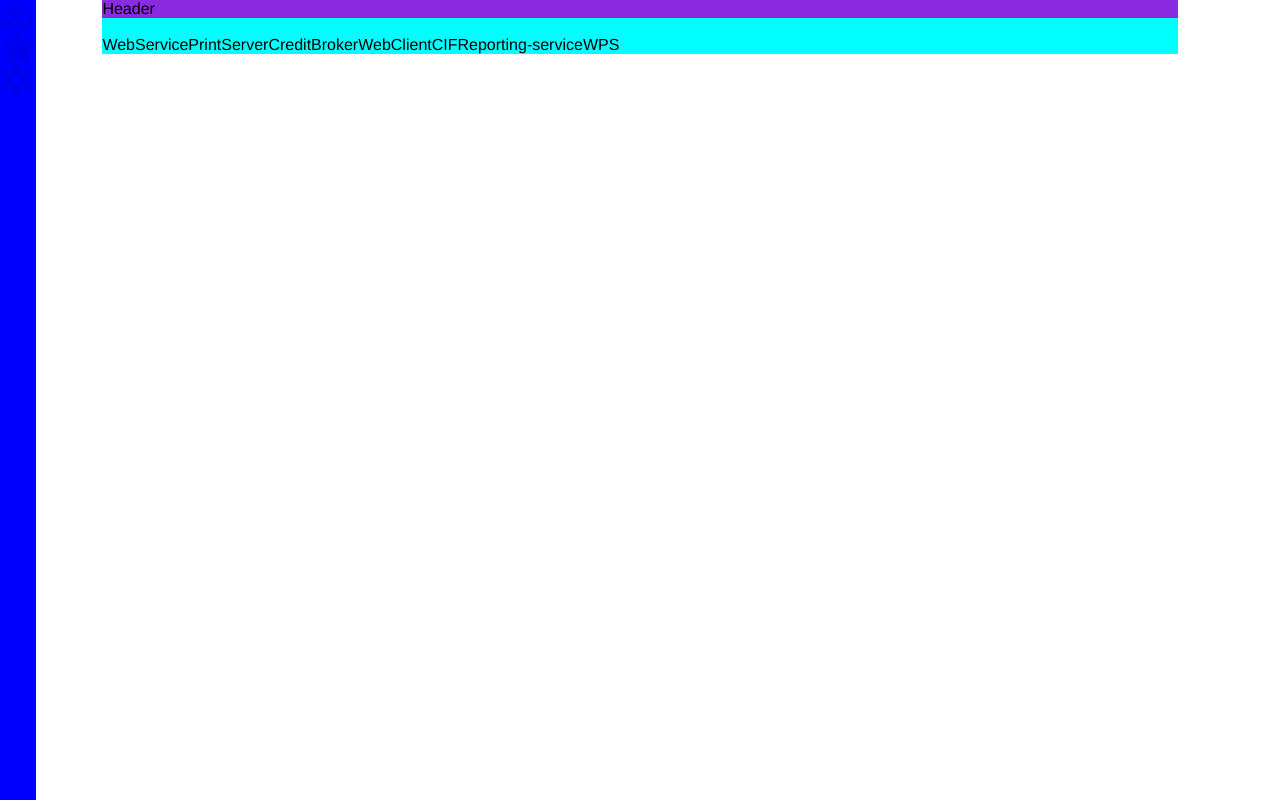
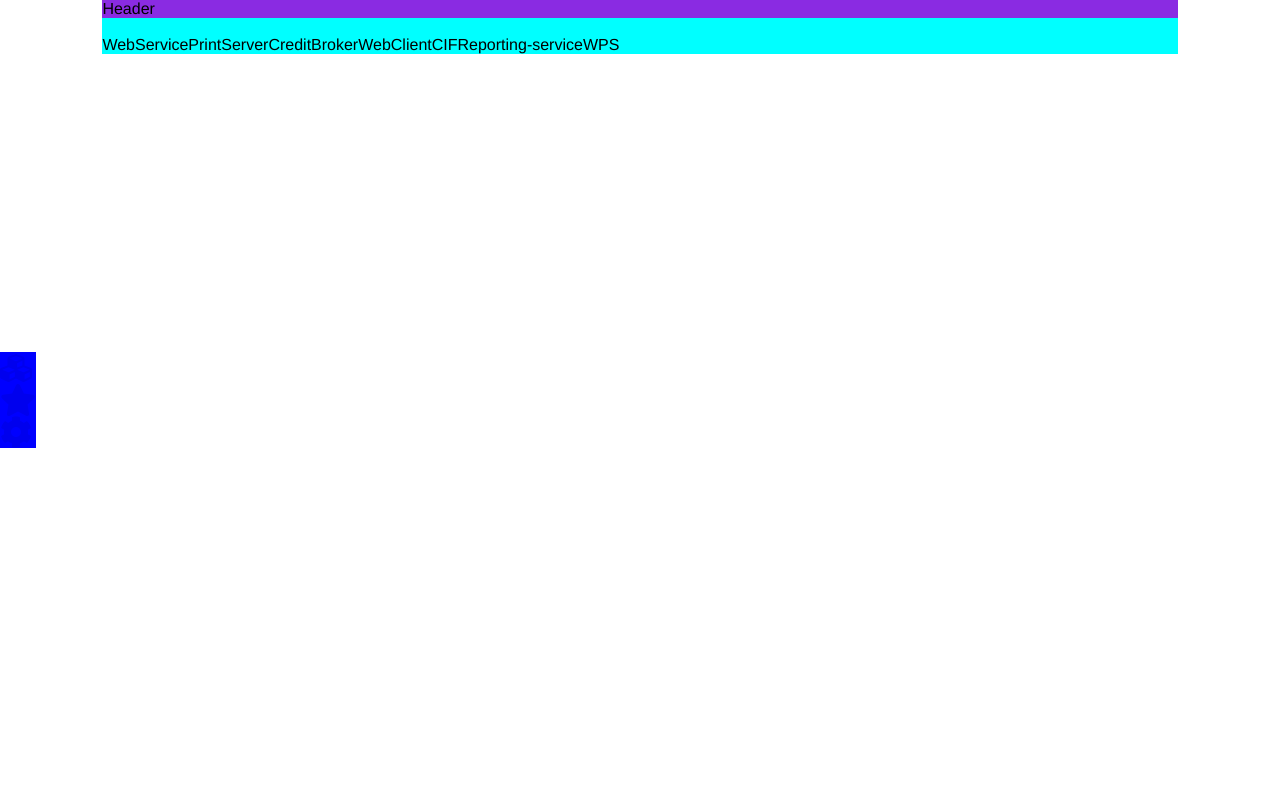
Before and after one commit to lieandie/WSDashboard, a Vue app: page /#/services in a window 1280 px wide. Built offline with nearby package versions, Linux system fonts and the light colour scheme.

Commit message:
lint fix

```diff
--- a/src/App.vue
+++ b/src/App.vue
@@ -31,6 +31,7 @@
 .app__sidenav {
   position: fixed;
   display: flex;
+  align-items: center;
   left: 0;
   top: 0;
   height: 100%;
--- a/src/components/Header.vue
+++ b/src/components/Header.vue
@@ -7,11 +7,11 @@
 <script>
 export default {
   name: "Header"
-    }
+};
 </script>
 
 <style scoped>
-    .container{
+.container {
   background-color: blueviolet;
 }
 </style>
```
Also changed, not shown: src/views/Services.vue (+7 -7 lines). Lines whose indentation alone changed are shown as unchanged.
